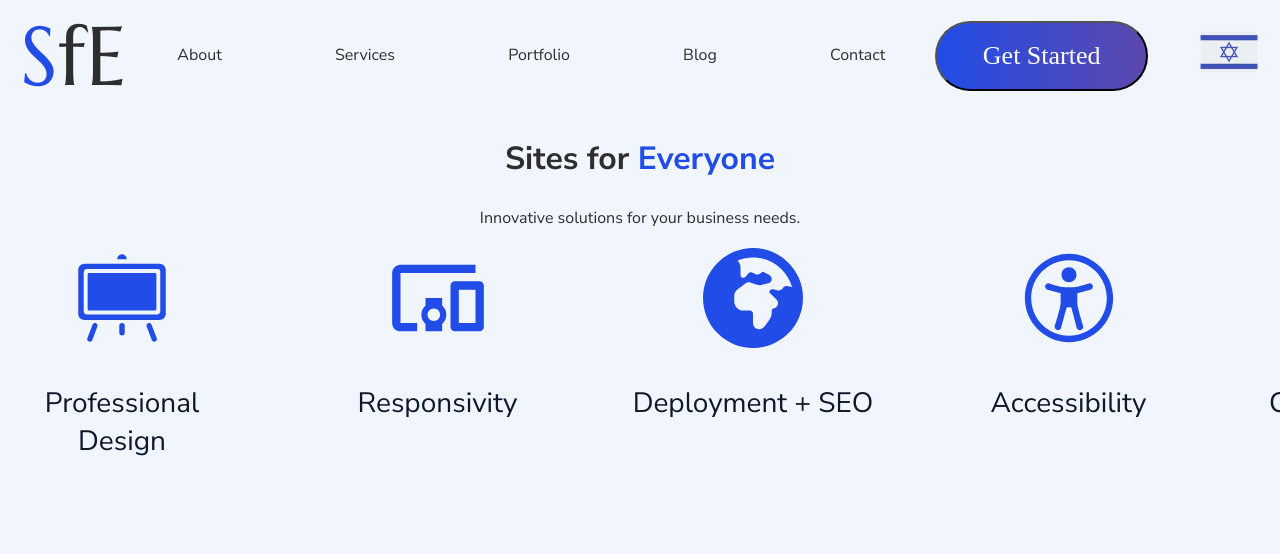
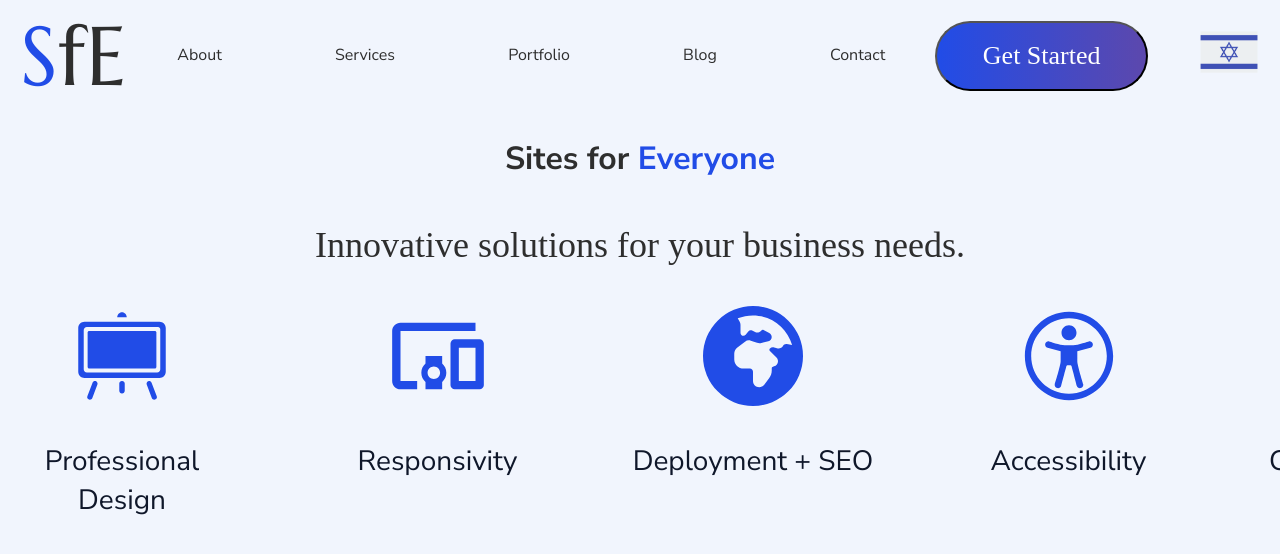
Before and after one commit to lionsgrandson/sites_for_everyone5.0, a React (Create React App) app: page / in a window 1280 px wide. Shown: the top 554 px of the page. Built offline with nearby package versions, Linux system fonts and the light colour scheme.

Commit message:
style(slogan hero): macthed the style to the figma

```diff
--- a/src/components/hero/hero.css
+++ b/src/components/hero/hero.css
@@ -12,3 +12,10 @@
   line-height: 38.19px;
   color: var(--dark-blue);
 }
+.bitTextHero {
+  font-family: Nunito;
+  font-size: 36px;
+  font-weight: 400;
+  line-height: 49.1px;
+  color: var(--gray);
+}
--- a/src/components/hero/hero.js
+++ b/src/components/hero/hero.js
@@ -10,7 +10,7 @@ export default function Hero() {
       <h1>
         Sites for <span className="highlight">Everyone</span>
       </h1>
-      <p>Innovative solutions for your business needs.</p>
+      <p className="bitTextHero">Innovative solutions for your business needs.</p>
       <div className="feat-hero">
         <div>
           <IoIosEasel
```
